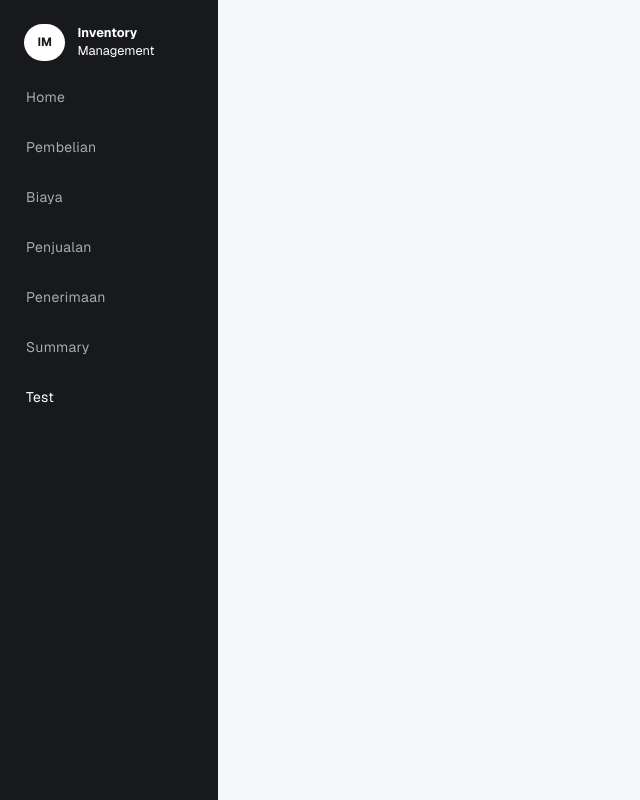
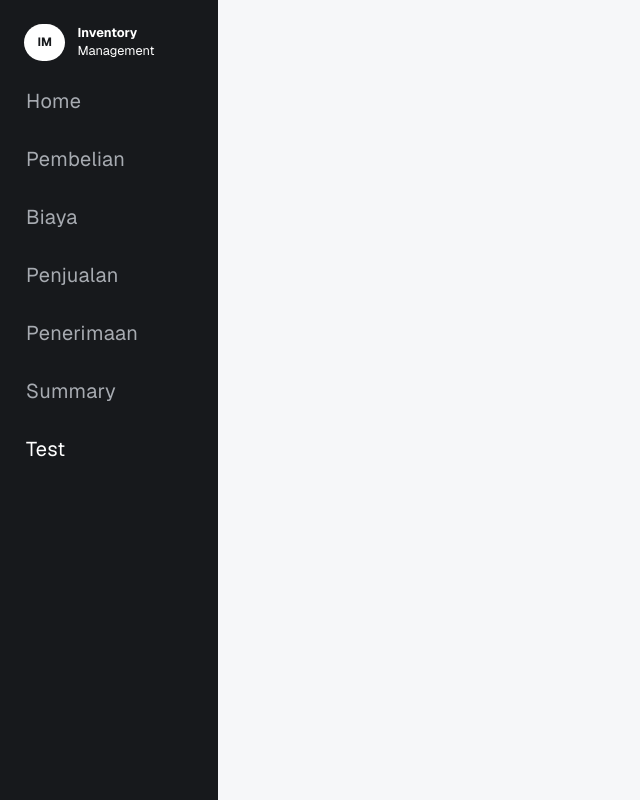
Before and after one commit to nlimvanio/neraca-keuangan, a Next.js app: page /test in a window 1280 px wide. Shown: the whole page, without its empty margins (0-640 px from the left). Built offline with nearby package versions, Linux system fonts and the light colour scheme.

Commit message:
feat: change sidebar a bit

```diff
--- a/components/Sidebar.tsx
+++ b/components/Sidebar.tsx
@@ -21,7 +21,7 @@ export default function Sidebar() {
             <Link
                 key={item.href}
                 href={item.href}
-                className={"block py-3 px-2.5 rounded-[0.5rem] text-9xl" + (isActive ? "bg-[#292c31] text-white" : "hover:bg-[#292c31] transition-colors duration-150")}
+                className={"block py-3 px-2.5 rounded-[0.5rem] text-xl md:text-base" + (isActive ? "bg-[#292c31] text-white" : "hover:bg-[#292c31] transition-colors duration-150")}
             >
                 {item.label}
             </Link>
@@ -73,7 +73,7 @@ export default function Sidebar() {
                 </div>
             </div>
             {/* Mobile Navigation */}
-            <nav className={("fixed top-16 bottom-0 right-0 left-0 p-5 sm:hidden bg-transparent backdrop-blur-md") + (mobileMenuOpen ? " flex flex-col gap-1.5 text-[#a7abb1] tracking-wide" : " hidden")}>
+            <nav className={("fixed top-16 bottom-0 right-0 left-0 p-5 sm:hidden bg-transparent backdrop-blur-md gap-2") + (mobileMenuOpen ? " flex flex-col gap-1.5 text-[#a7abb1] tracking-wide" : " hidden")}>
                 {navPages}
             </nav>
             {/* Desktop Navigation */}
```
Also changed, not shown: 1 other file (tests, documents, lock files or other folders).
